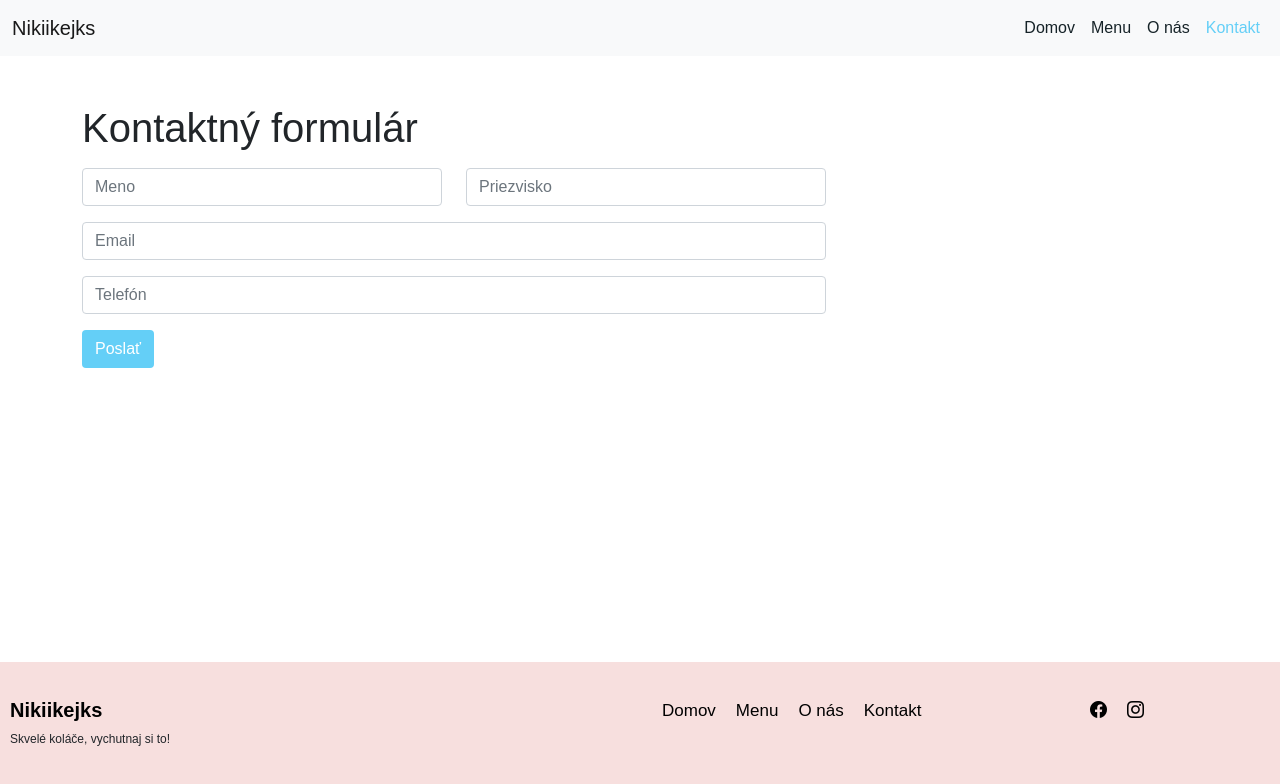
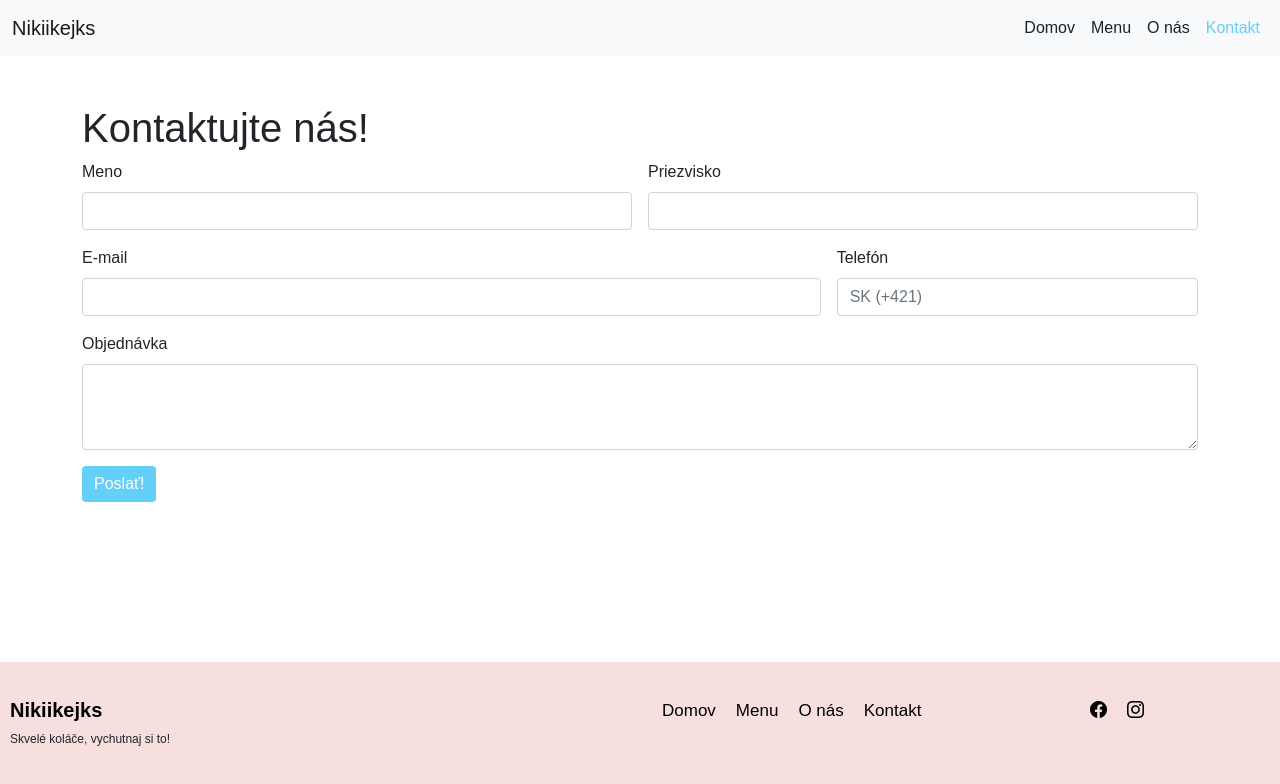
Before and after one commit to jan-andrejko/nikiikejksweb, an Angular app: page /contact in a window 1280 px wide. Shown: the top 784 px of the page. Built offline with nearby package versions, Linux system fonts and the light colour scheme.

Commit message:
Finish contact form
I finished with contact form. The next step will be design.

```diff
--- a/src/app/app.module.ts
+++ b/src/app/app.module.ts
@@ -9,7 +9,7 @@ import { MenuComponent } from './pages/menu/menu.component';
 import { AboutComponent } from './pages/about/about.component';
 import { ContactComponent } from './pages/contact/contact.component';
 import { MenupageComponent } from './pages/menupage/menupage.component';
-
+import { ReactiveFormsModule } from '@angular/forms';
 
 @NgModule({
   declarations: [
@@ -25,6 +25,7 @@ import { MenupageComponent } from './pages/menupage/menupage.component';
   imports: [
     BrowserModule,
     AppRoutingModule,
+    ReactiveFormsModule,
   ],
   providers: [],
   bootstrap: [AppComponent]
--- a/src/app/pages/contact/contact.component.css
+++ b/src/app/pages/contact/contact.component.css
@@ -0,0 +1,11 @@
+button
+{
+  border: 0cm;
+  background-color: #64cff7;
+  color: white;
+}
+button:hover
+{
+  background-color: var(--primary-color);
+  color: white;
+}
--- a/src/app/pages/contact/contact.component.html
+++ b/src/app/pages/contact/contact.component.html
@@ -1,22 +1,28 @@
-<div class="container mt-5 mb-5">
-  <h1>Kontaktný formulár</h1>
-  <form class="col-lg-8">
-    <div class="row">
-      <div class="col-lg-6 mt-2 mb-2">
-        <input type="text" class="form-control" placeholder="Meno">
-      </div>
-      <div class="col-lg-6 mt-2 mb-2">
-        <input type="text" class="form-control" placeholder="Priezvisko">
-      </div>
-      <div class="col-lg-12 mt-2 mb-2">
-        <input type="text" class="form-control" placeholder="Email">
-      </div>
-      <div class="col-lg-12 mt-2 mb-2">
-        <input type="text" class="form-control" placeholder="Telefón">
-      </div>
-      <div class="col-lg-12">
-        <button class="btn btn-md mt-2" style="background-color: #64cff7; color: white">Poslať</button>
-      </div>
+<div  class="container mt-5">
+  <h1>Kontaktujte nás!</h1>
+  <form class="row g-3">
+    <div class="col-md-6">
+      <label for="firstname" class="form-label">Meno</label>
+      <input type="text" class="form-control" id="firstname" required>
+    </div>
+    <div class="col-md-6">
+      <label for="lastname" class="form-label">Priezvisko</label>
+      <input type="text" class="form-control" id="lastname" required>
+    </div>
+    <div class="col-md-8">
+      <label for="emailInfo" class="form-label">E-mail</label>
+      <input type="email" class="form-control" id="emailInfo">
+    </div>
+    <div class="col-md-4">
+      <label for="phoneNumber" class="form-label">Telefón</label>
+      <input type="text" class="form-control" id="phoneNumber" placeholder="SK (+421)">
+    </div>
+    <div class="col-md-12">
+      <label for="comments" class="form-label">Objednávka</label>
+      <textarea class="form-control" id="comments" rows="3" required></textarea>
+    </div>
+    <div class="col-md-12">
+      <button class="submit" class="btn btn-primary">Poslať!</button>
     </div>
   </form>
 </div>
--- a/src/app/pages/contact/contact.component.ts
+++ b/src/app/pages/contact/contact.component.ts
@@ -1,4 +1,6 @@
 import { Component, OnInit } from '@angular/core';
+import { FormBuilder, Validators } from '@angular/forms';
+
 
 @Component({
   selector: 'app-contact',
@@ -7,9 +9,16 @@ import { Component, OnInit } from '@angular/core';
 })
 export class ContactComponent implements OnInit {
 
-  constructor() { }
-
-  ngOnInit(): void {
+  constructor(
+    private formBuilder: FormBuilder,
+  ) {
   }
 
+  form = this.formBuilder.group({
+    email: ['',[Validators.required, Validators.email]],
+    textarea: ['',[Validators.required]],
+  })
+
+  ngOnInit() {
+  }
 }
```
